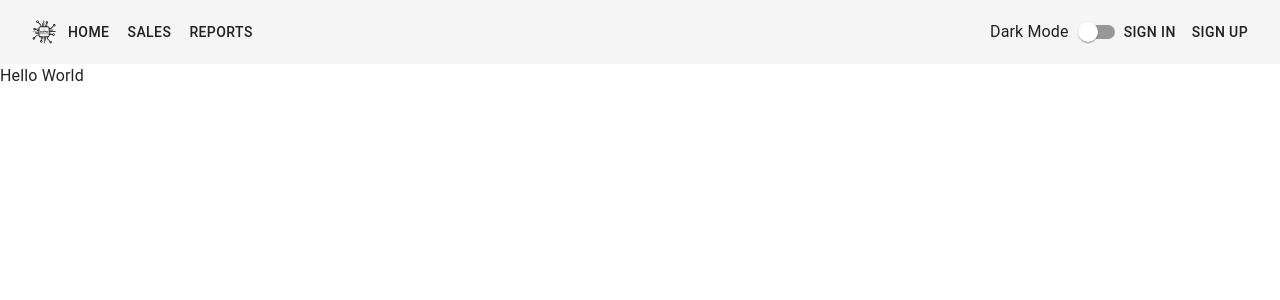
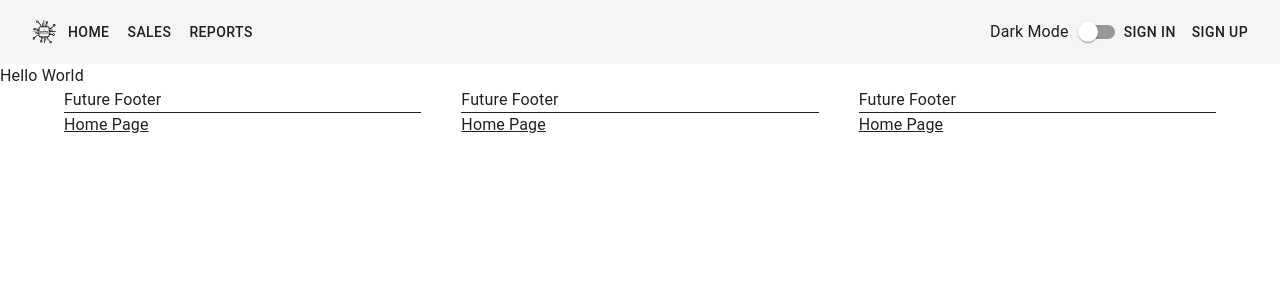
Before and after one commit to mys1erious/games-sales, a React (Create React App) app in the folder frontend/: page / in a window 1280 px wide. Shown: the top 300 px of the page. Built offline with nearby package versions, Linux system fonts and the light colour scheme.

Commit message:
feat: dummy footer

```diff
--- a/frontend/src/App.js
+++ b/frontend/src/App.js
@@ -4,6 +4,7 @@ import { BrowserRouter as Router, Routes, Route } from "react-router-dom";
 import Home from "./pages/Home";
 import Header from "./features/core/components/Header";
 import {createTheme, CssBaseline, ThemeProvider} from "@mui/material";
+import Footer from "./features/core/components/Footer";
 
 
 
@@ -26,6 +27,7 @@ function App() {
                     <Route exact path="/" element={<Home />} />
                 </Routes>
             </div>
+            <Footer />
         </ThemeProvider>
         </Router>
     );
--- /dev/null
+++ b/frontend/src/features/core/components/Footer.js
@@ -0,0 +1,35 @@
+import React from "react";
+import {Box, Container, Grid, Link} from "@mui/material";
+
+
+const Footer = () => {
+    return(
+        <Box>
+            <Container maxWidth={"lg"}>
+                <Grid container spacing={5}>
+                    <Grid item xs={12} sm={4}>
+                        <Box borderBottom={1}>Future Footer</Box>
+                        <Box>
+                            <Link href={"/"} color={"inherit"}>Home Page</Link>
+                        </Box>
+                    </Grid>
+                    <Grid item xs={12} sm={4}>
+                        <Box borderBottom={1}>Future Footer</Box>
+                        <Box>
+                            <Link href={"/"} color={"inherit"}>Home Page</Link>
+                        </Box>
+                    </Grid>
+                    <Grid item xs={12} sm={4}>
+                        <Box borderBottom={1}>Future Footer</Box>
+                        <Box>
+                            <Link href={"/"} color={"inherit"}>Home Page</Link>
+                        </Box>
+                    </Grid>
+                </Grid>
+            </Container>
+        </Box>
+    )
+};
+
+
+export default Footer;
--- a/frontend/src/pages/Home.js
+++ b/frontend/src/pages/Home.js
@@ -3,11 +3,9 @@ import React from "react";
 
 const Home = () => {
     return(
-        <React.Fragment>
-            <div>
-                Hello World
-            </div>
-        </React.Fragment>
+        <div>
+            Hello World
+        </div>
     )
 };
 
```
Also changed, not shown: frontend/src/features/core/css/Footer.css (deleted, +0 -9 lines).
